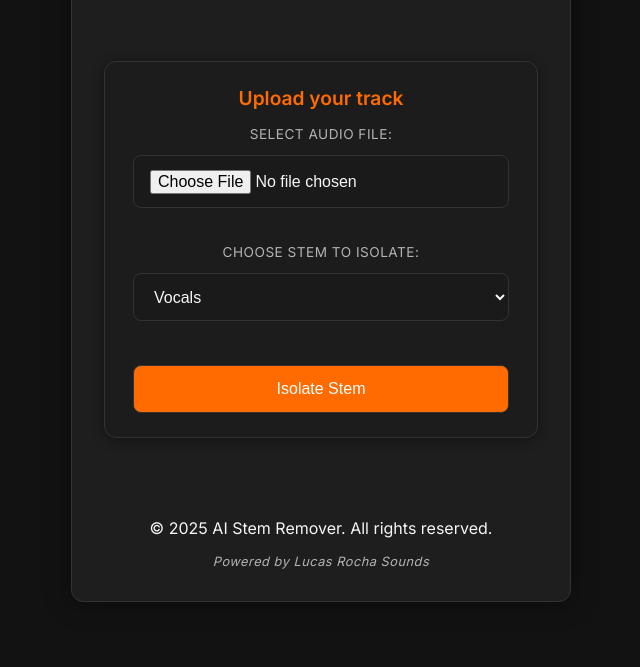
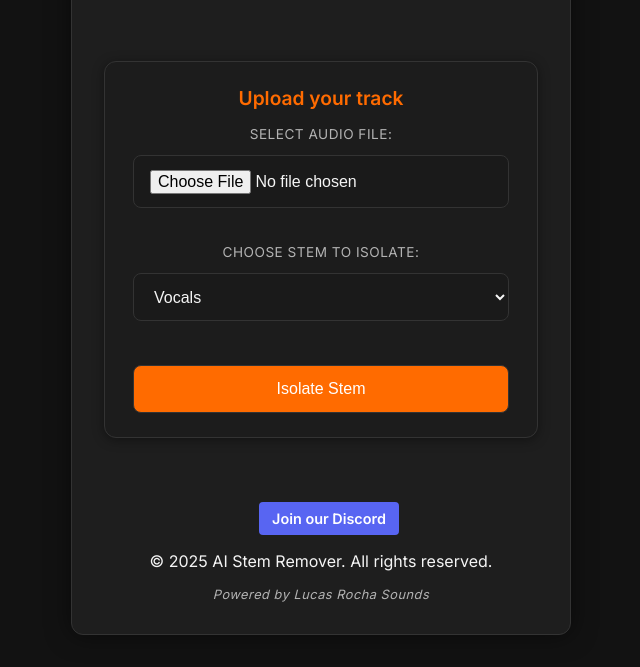
Before and after one commit to ldrocha1209/ai-stem-remover, a plain HTML site: page public/index.html in a window 1280 px wide. Shown: the part 244-911 px from the top of the page, without its empty margins (319-959 px from the left). Before the commit the page ends 878 px from the top, so only its background shows below. Drawn offline with Linux system fonts and the light colour scheme; files that its build step writes are made by us from their sources; files whose address does not match are found by name.

Commit message:
Add permanent Discord join button to footer

```diff
--- a/public/index.html
+++ b/public/index.html
@@ -27,6 +27,36 @@
     <link rel="stylesheet" href="/static/style.css?v=5" />
     <link rel="icon" href="/static/favicon.ico" type="image/x-icon" />
     <script src="/static/script.js" defer></script>
+    <style>
+      /* ─────────────────────────────────────────────────────────────────────────────
+        Discord-style “Join” button CSS
+         ───────────────────────────────────────────────────────────────────────────── */
+      .discord-button {
+        display: inline-flex;
+        align-items: center;
+        background-color: #5865F2;
+        color: #FFFFFF;
+        font-family: var(--font-main);
+        font-size: 0.9rem;
+        font-weight: 600;
+        text-decoration: none;
+        padding: 0.5rem 0.8rem;
+        border-radius: 4px;
+        transition: background-color 0.2s ease;
+        margin-left: 1rem;
+      }
+      .discord-button:hover {
+        background-color: #4752C4;
+      }
+      .discord-button svg {
+        width: 1rem;
+        height: 1rem;
+        margin-right: 0.5rem;
+        fill: #FFFFFF;
+      }
+      /* ───────────────────────────────────────────────────────────────────────────── */
+    </style>
+
   </head>
   <body>
     <noscript>
@@ -78,7 +108,7 @@
         </section>
 
         <div id="loader" class="hidden" aria-live="polite">
-          <p>⏳ Processing your file, please wait...</p>
+          <p>Processing your file, please wait...</p>
           <div class="spinner"></div>
           <div id="statusMessage" class="status-message hidden"></div>
         </div>
@@ -101,6 +131,15 @@
       </main>
 
       <footer>
+        <div style="text-align: center; margin-bottom: 0.5rem;">
+          <a href="https://discord.gg/VEd7HQjUyR"
+            target="_blank"
+            class="discord-button"
+            aria-label="Join our Discord">
+            <!-- Inline SVG… -->
+            Join our Discord
+          </a>
+        </div>
         <p>&copy; 2025 AI Stem Remover. All rights reserved.</p>
         <small class="branding">Powered by Lucas Rocha Sounds</small>
       </footer>
```
Also changed, not shown: 1 other file.
